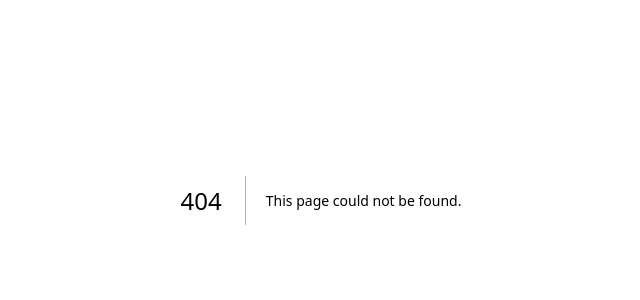
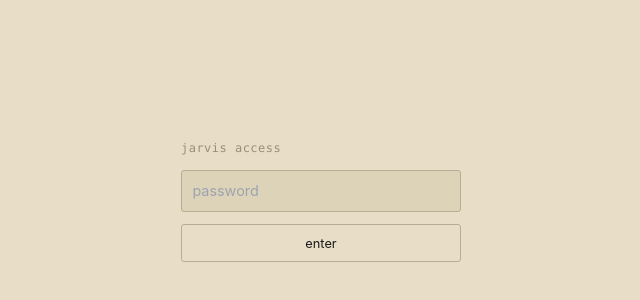
Before and after one commit to v-kliu/v3, a Next.js app: page /dashboard/login in a window 1280 px wide. Before the commit this address had no page. Shown: the part 200-500 px from the top of the page, without its empty margins (319-959 px from the left). Built offline with nearby package versions, Linux system fonts and the light colour scheme; a web font is replaced by a local one.

Commit message:
add dashboard login page

```diff
--- /dev/null
+++ b/src/app/dashboard/login/page.tsx
@@ -0,0 +1,108 @@
+'use client'
+
+import { useState, FormEvent } from 'react'
+import { useRouter } from 'next/navigation'
+
+export default function LoginPage() {
+  const router = useRouter()
+  const [password, setPassword] = useState('')
+  const [error, setError] = useState('')
+  const [loading, setLoading] = useState(false)
+
+  async function handleSubmit(e: FormEvent) {
+    e.preventDefault()
+    setError('')
+    setLoading(true)
+
+    const res = await fetch('/api/auth/login', {
+      method: 'POST',
+      headers: { 'Content-Type': 'application/json' },
+      body: JSON.stringify({ password }),
+    })
+
+    if (res.ok) {
+      router.push('/dashboard')
+    } else {
+      setError('wrong password')
+      setPassword('')
+    }
+    setLoading(false)
+  }
+
+  return (
+    <div style={{
+      minHeight: '100vh',
+      backgroundColor: 'var(--bg)',
+      display: 'flex',
+      alignItems: 'center',
+      justifyContent: 'center',
+    }}>
+      <form
+        onSubmit={handleSubmit}
+        style={{
+          display: 'flex',
+          flexDirection: 'column',
+          gap: '0.75rem',
+          width: '100%',
+          maxWidth: '280px',
+        }}
+      >
+        <p style={{
+          fontFamily: 'SFMono-Regular, Consolas, "Liberation Mono", Menlo, Courier, monospace',
+          fontSize: '0.75rem',
+          color: 'var(--text-faint)',
+          margin: 0,
+          letterSpacing: '0.04em',
+        }}>
+          jarvis access
+        </p>
+
+        <input
+          type="password"
+          value={password}
+          onChange={e => setPassword(e.target.value)}
+          placeholder="password"
+          autoFocus
+          style={{
+            background: 'var(--bg-alt)',
+            border: '1px solid var(--border)',
+            borderRadius: '3px',
+            padding: '0.5rem 0.65rem',
+            fontSize: '0.9rem',
+            color: 'var(--text)',
+            outline: 'none',
+            fontFamily: 'inherit',
+          }}
+        />
+
+        {error && (
+          <p style={{
+            fontFamily: 'SFMono-Regular, Consolas, "Liberation Mono", Menlo, Courier, monospace',
+            fontSize: '0.72rem',
+            color: 'var(--accent)',
+            margin: 0,
+          }}>
+            {error}
+          </p>
+        )}
+
+        <button
+          type="submit"
+          disabled={loading || !password}
+          style={{
+            background: 'none',
+            border: '1px solid var(--border)',
+            borderRadius: '3px',
+            padding: '0.45rem 0',
+            fontSize: '0.8rem',
+            color: loading ? 'var(--text-faint)' : 'var(--text)',
+            cursor: loading ? 'default' : 'pointer',
+            fontFamily: 'inherit',
+          }}
+        >
+          {loading ? '...' : 'enter'}
+        </button>
+      </form>
+    </div>
+  )
+}
```
